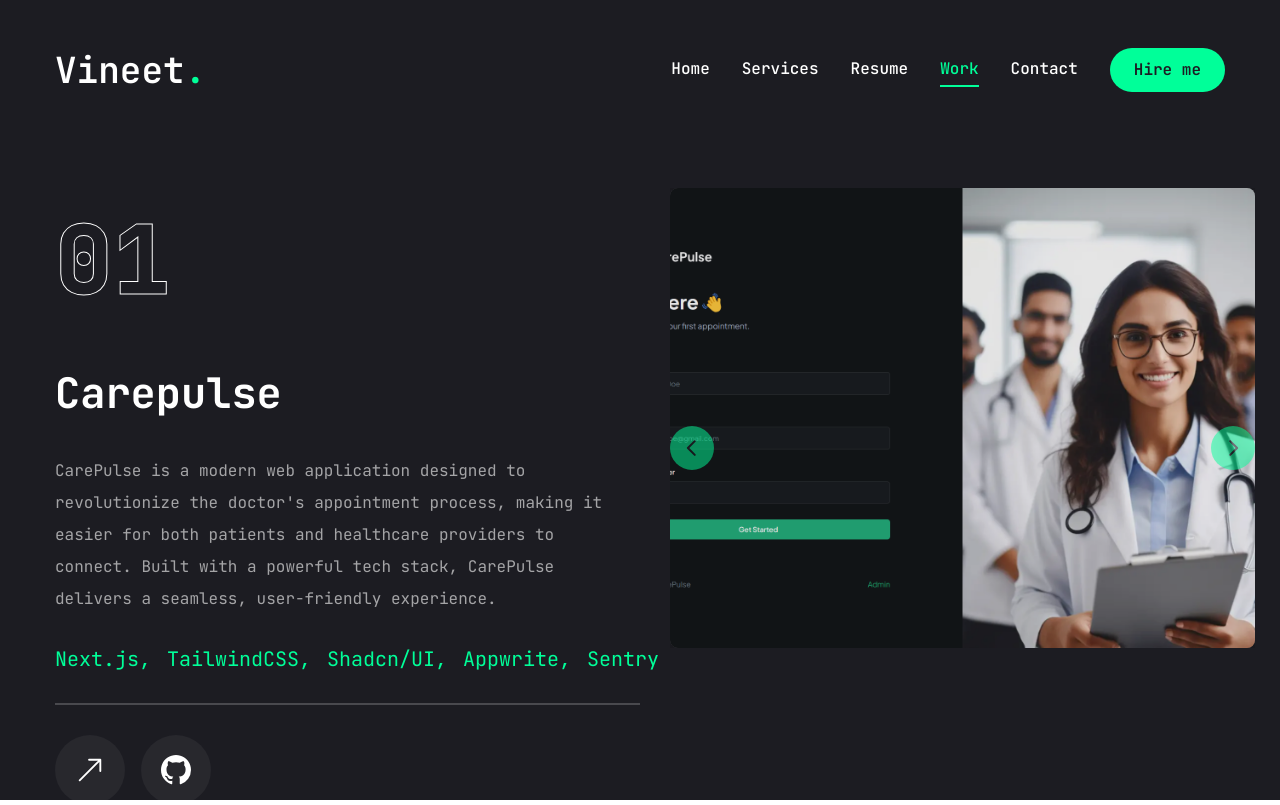
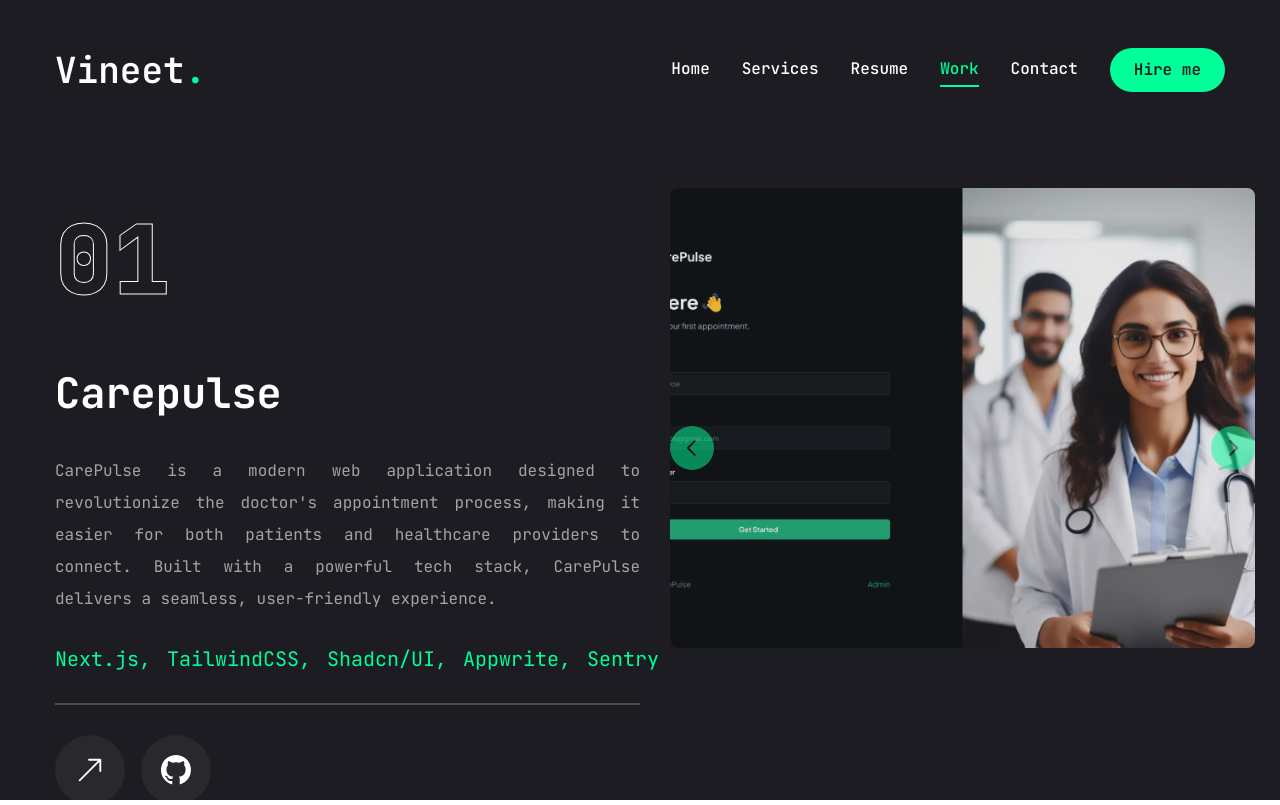
Before and after one commit to VineetPrajapati/vineet-portfolio, a Next.js app: page /work in a window 1280 px wide. Built offline with nearby package versions, Linux system fonts and the light colour scheme.

Commit message:
text justified

```diff
--- a/app/work/page.jsx
+++ b/app/work/page.jsx
@@ -213,7 +213,7 @@
               </h2>
 
               {/* project description */}
-              <p className="text-white/60">{project.description}</p>
+              <p className="text-white/60 text-justify">{project.description}</p>
 
               {/* stack */}
               <ul className="flex gap-4">
```
